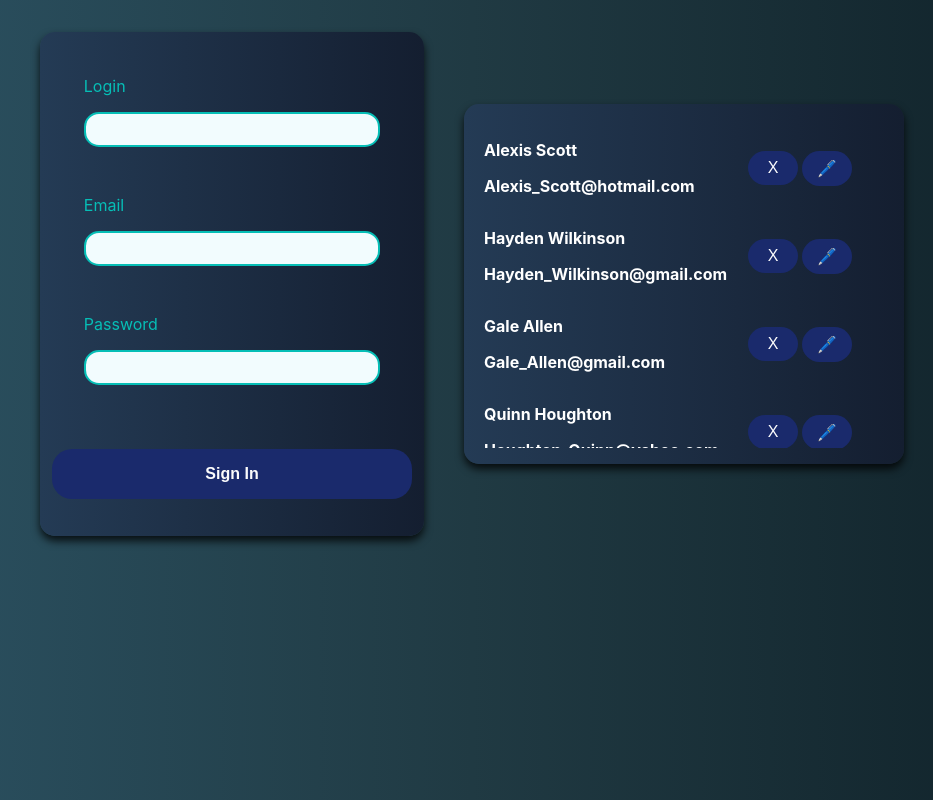
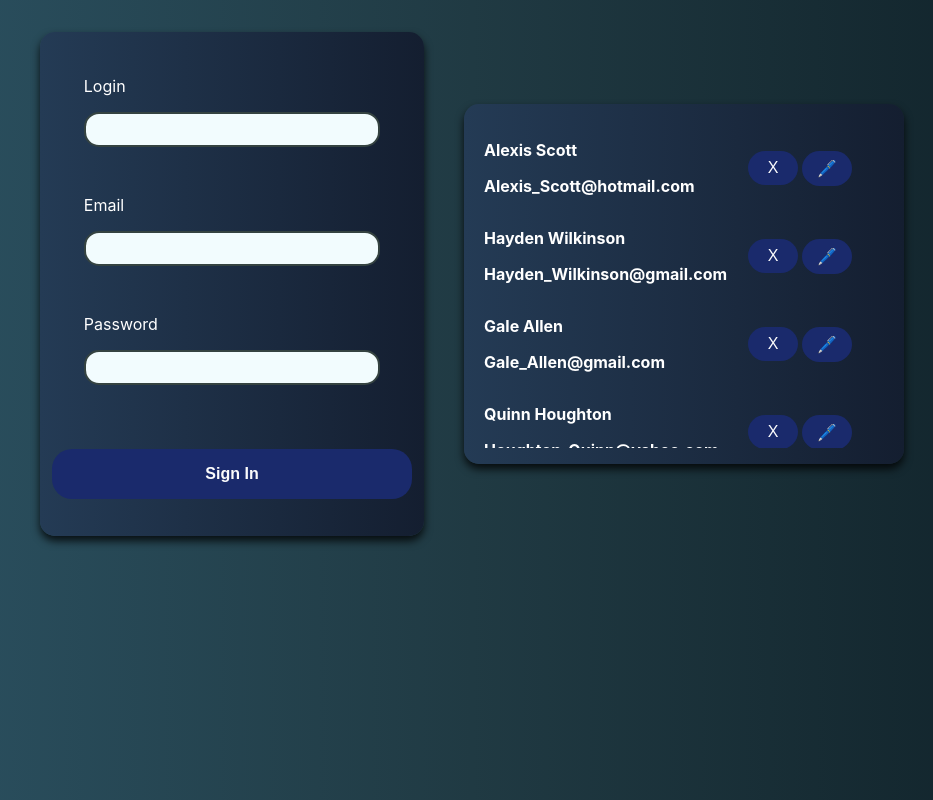
Before and after one commit to brunosm16/login-app, a React (Create React App) app: page / in a window 1280 px wide. Shown: the whole page, without its empty margins (168-1101 px from the left). Built offline with nearby package versions, Linux system fonts and the light colour scheme.

Commit message:
created utils and reducers folder. fixed input starting as invalid and input invalid after insertion. closes #14.

```diff
--- a/src/components/Users/AddUser.js
+++ b/src/components/Users/AddUser.js
@@ -6,66 +6,14 @@ import FormControl from '../UI/Form/FormControl';
 import ErrorModal from '../UI/Modal/ErrorModal';
 import styles from './AddUser.module.css';
 import UsersContext from '../../context/users-context';
-
-const validateLogin = (login) => login.trim().length >= 3;
-const validateEmail = (email) =>
-	email.trim().length >= 6 && email.includes('@');
-const validatePassword = (password) => password.trim().length >= 6;
-
-const loginReducer = (state, action) => {
-	if (action.type === 'INPUT_USER') {
-		return { value: action.val, isValid: validateLogin(action.val || '') };
-	}
-
-	if (action.type === 'INPUT_BLUR') {
-		return { value: state.value, isValid: validateLogin(state.value || '') };
-	}
-
-	return { value: '', isValid: true };
-};
-
-const passwordReducer = (state, action) => {
-	if (action.type === 'INPUT_USER') {
-		return { value: action.val, isValid: validatePassword(action.val || '') };
-	}
-
-	if (action.type === 'INPUT_BLUR') {
-		return { value: state.value, isValid: validatePassword(state.value || '') };
-	}
-
-	return { value: '', isValid: true };
-};
-
-const emailReducer = (state, action) => {
-	if (action.type === 'INPUT_USER') {
-		return { value: action.val, isValid: validateEmail(action.val || '') };
-	}
-
-	if (action.type === 'INPUT_BLUR') {
-		return { value: state.value, isValid: validateEmail(state.value || '') };
-	}
-
-	return { value: '', isValid: true };
-};
+import {
+	loginReducer,
+	emailReducer,
+	passwordReducer,
+} from '../../context/reducers/Reducers';
+import { findItemById, stateIsNull } from '../../utils/Utils';
 
 const AddUser = () => {
-	const usersCtx = useContext(UsersContext);
-
-	const [editId, users] = [usersCtx.editId, usersCtx.users];
-
-	const editUser = () => {
-		if (users) {
-			return users.filter((user) => user.id === editId)[0];
-		}
-		return undefined;
-	};
-
-	const editLogin = editUser() ? editUser().login : undefined;
-	const editEmail = editUser() ? editUser().email : undefined;
-
-	const [formIsValid, setFormIsValid] = useState(true);
-	const [modalError, setModalError] = useState();
-
 	const [loginState, dispatchLogin] = useReducer(loginReducer, {
 		value: '',
 		isValid: null,
@@ -81,18 +29,43 @@ const AddUser = () => {
 		isValid: null,
 	});
 
-	useEffect(() => {
-		dispatchLogin({ type: 'INPUT_USER', val: editLogin || loginState.value });
-	}, [editLogin]);
+	const [formIsValid, setFormIsValid] = useState(true);
+	const [modalError, setModalError] = useState();
 
-	useEffect(() => {
-		dispatchEmail({
-			type: 'INPUT_USER',
-			val: editEmail || passwordState.value,
-		});
-	}, [editEmail]);
+	const usersCtx = useContext(UsersContext);
+	const [editId, users] = [usersCtx.editId, usersCtx.users];
+	const editUser = findItemById(editId, users);
 
-	// Validate form when input changes
+	/**
+	 * Null is the initial value of name, on first page load,
+	 * input is valid because user didn't enter any input.
+	 */
+	const loginIsNull = stateIsNull(loginState);
+	const emailIsNull = stateIsNull(emailState);
+	const passwordIsNull = stateIsNull(passwordState);
+
+	/**
+	 * On edit operation, a new value for editUser is set,
+	 * and useEffect updates input states with editUser properties.
+	 */
+
+	useEffect(
+		() =>
+			editUser &&
+			dispatchLogin({
+				type: 'INPUT_USER',
+				val: editUser.login,
+			}),
+		[editUser]
+	);
+
+	useEffect(
+		() =>
+			editUser && dispatchEmail({ type: 'INPUT_USER', val: editUser.email }),
+		[editUser]
+	);
+
+	/** Validate form when input changes */
 	useEffect(() => {
 		const debouncerId = setTimeout(() => {
 			setFormIsValid(
@@ -105,11 +78,11 @@ const AddUser = () => {
 		};
 	}, [loginState, emailState, passwordState]);
 
-	// Reset states used in Form
+	/**  Reset states used in Form */
 	const resetForm = () => {
-		dispatchLogin({ type: 'INPUT_USER', val: '' });
-		dispatchEmail({ type: 'INPUT_USER', val: '' });
-		dispatchPassword({ type: 'INPUT_USER', val: '' });
+		dispatchLogin({});
+		dispatchEmail({});
+		dispatchPassword({});
 	};
 
 	const loginHandler = (event) => {
@@ -148,7 +121,7 @@ const AddUser = () => {
 			email: emailState.value,
 		});
 
-		// reset form
+		/** Reset form */
 		resetForm();
 	};
 
@@ -161,6 +134,13 @@ const AddUser = () => {
 
 	const handleSubmit = (event) => {
 		event.preventDefault();
+
+		/** On first page load set isValid to false,
+		 * if user tries to input a empty value
+		 */
+		dispatchLogin({ type: 'INPUT_BLUR' });
+		dispatchPassword({ type: 'INPUT_BLUR' });
+		dispatchEmail({ type: 'INPUT_BLUR' });
 
 		return formIsValid ? saveInput() : showModal();
 	};
@@ -180,7 +160,7 @@ const AddUser = () => {
 					<FormControl>
 						<Input
 							label="login"
-							isValid={loginState.isValid}
+							isValid={loginIsNull}
 							id="login"
 							type="text"
 							onChange={loginHandler}
@@ -193,7 +173,7 @@ const AddUser = () => {
 					<FormControl>
 						<Input
 							label="email"
-							isValid={emailState.isValid}
+							isValid={emailIsNull}
 							id="email"
 							type="email"
 							onChange={emailHandler}
@@ -206,7 +186,7 @@ const AddUser = () => {
 					<FormControl>
 						<Input
 							label="password"
-							isValid={passwordState.isValid}
+							isValid={passwordIsNull}
 							id="password"
 							type="password"
 							onChange={passwordHandler}
--- /dev/null
+++ b/src/context/reducers/Reducers.js
@@ -0,0 +1,44 @@
+import {
+	validateLogin,
+	validateEmail,
+	validatePassword,
+} from '../../utils/Utils';
+
+const USER = 'INPUT_USER';
+const BLUR = 'INPUT_BLUR';
+
+export const loginReducer = (state, action) => {
+	if (action.type === USER) {
+		return { value: action.val, isValid: validateLogin(action.val || '') };
+	}
+
+	if (action.type === BLUR) {
+		return { value: state.value, isValid: validateLogin(state.value || '') };
+	}
+
+	return { value: '', isValid: true };
+};
+
+export const passwordReducer = (state, action) => {
+	if (action.type === USER) {
+		return { value: action.val, isValid: validatePassword(action.val || '') };
+	}
+
+	if (action.type === BLUR) {
+		return { value: state.value, isValid: validatePassword(state.value || '') };
+	}
+
+	return { value: '', isValid: true };
+};
+
+export const emailReducer = (state, action) => {
+	if (action.type === USER) {
+		return { value: action.val, isValid: validateEmail(action.val || '') };
+	}
+
+	if (action.type === BLUR) {
+		return { value: state.value, isValid: validateEmail(state.value || '') };
+	}
+
+	return { value: '', isValid: true };
+};
--- /dev/null
+++ b/src/utils/Utils.js
@@ -0,0 +1,22 @@
+/**
+ * Validation methods.
+ */
+export const validateLogin = (login) => login.trim().length >= 3;
+
+export const validateEmail = (email) =>
+	email.trim().length >= 6 && email.includes('@');
+
+export const validatePassword = (password) => password.trim().length >= 6;
+
+/**
+ * Search for a item with an id equals to the id passed as argument
+ */
+export const findItemById = (id, items) =>
+	items ? items.filter((exercise) => exercise.id === id)[0] : undefined;
+
+/**
+ * State passed as argument needs to have a property isValid.
+ * @returns - true if state is NULL, otherwise returns value.isValid
+ */
+export const stateIsNull = (state) =>
+	state.isValid === null ? true : state.isValid;
```
